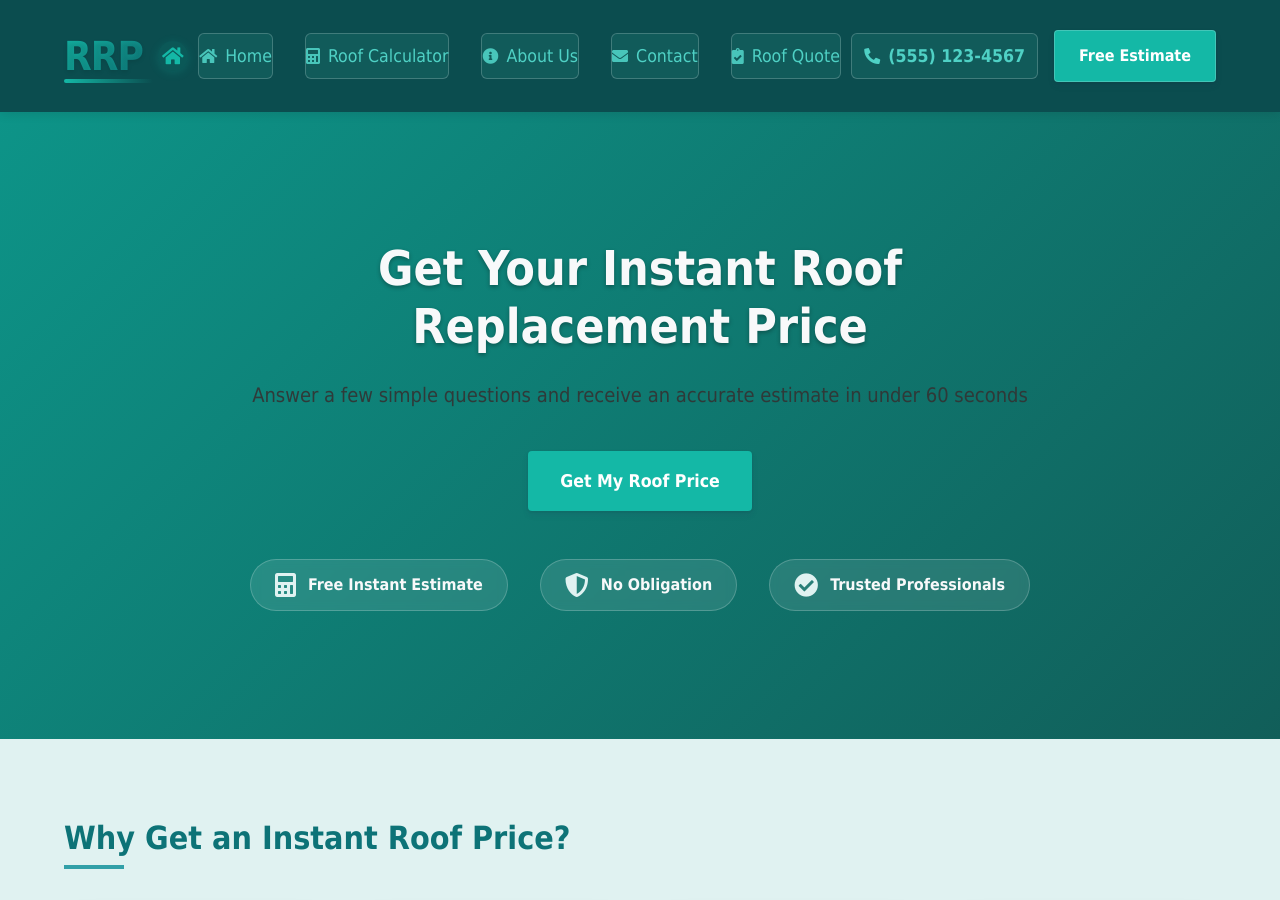
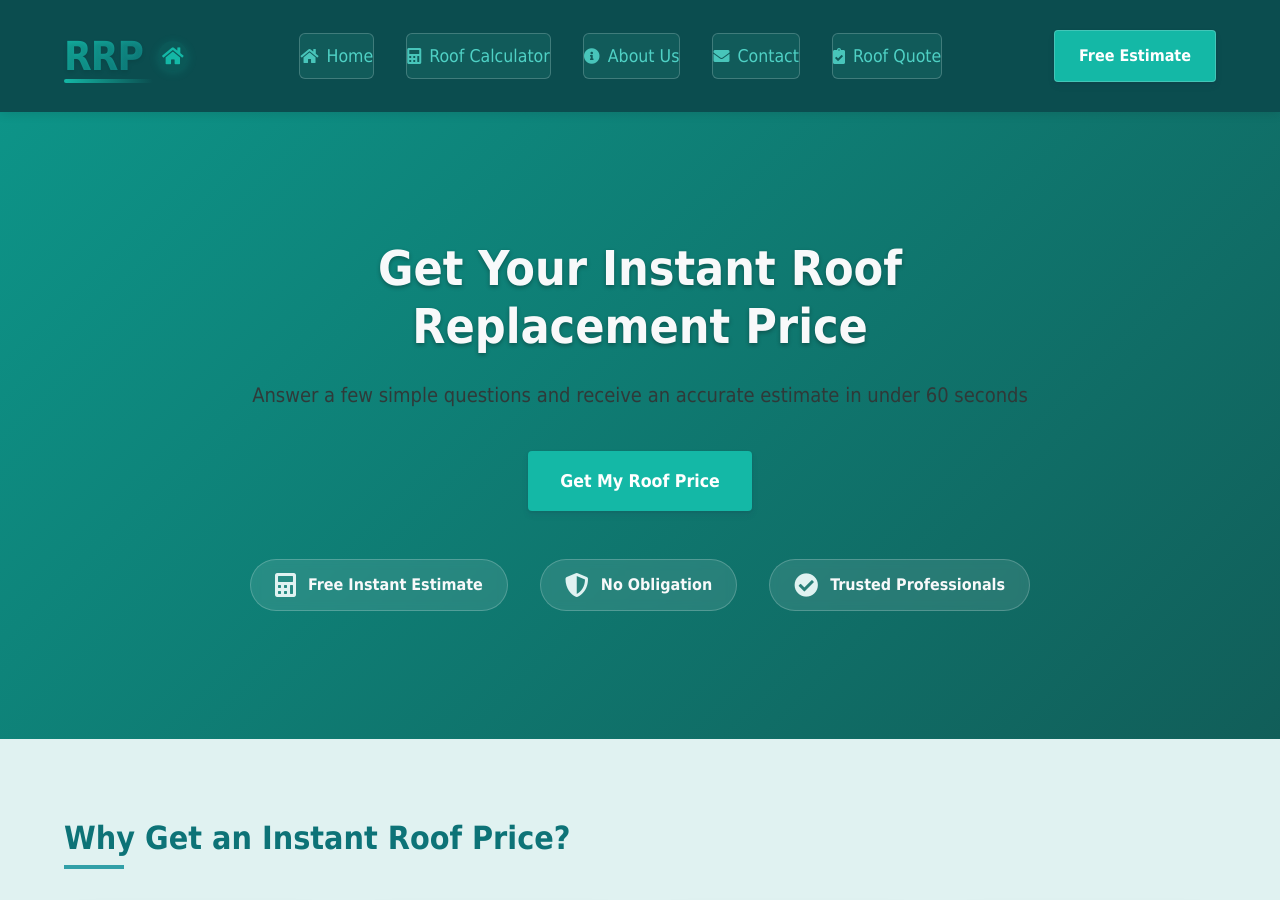
Before and after one commit to tim-amredev/replacement-roof-pa, a Jekyll site: the page built from index.html, in a window 1280 px wide and 900 px high. Built offline with Jekyll 4.4.1, drawn with Linux system fonts in a browser that asks for light colours; some web fonts are replaced.

Commit message:
Update header.html

```diff
--- a/_includes/header.html
+++ b/_includes/header.html
@@ -42,10 +42,6 @@
       </ul>
     </nav>
     <div class="header-contact">
-      <a href="tel:{{ site.phone }}" class="phone-link">
-        <i class="fas fa-phone-alt"></i>
-        <span>{{ site.phone }}</span>
-      </a>
       <a href="{{ site.baseurl }}/roof-questionnaire" class="btn btn-primary">Free Estimate</a>
     </div>
     <!-- Add this mobile menu toggle button to the header-content div -->
```
